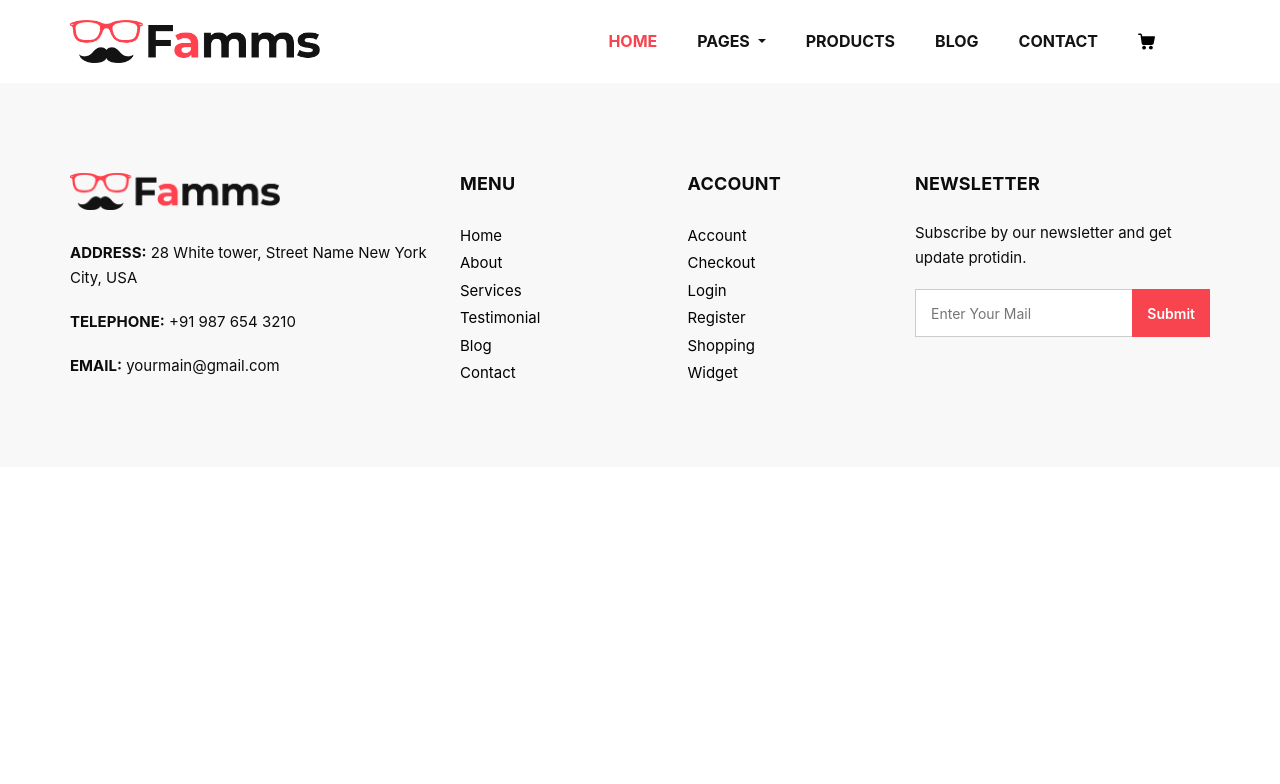
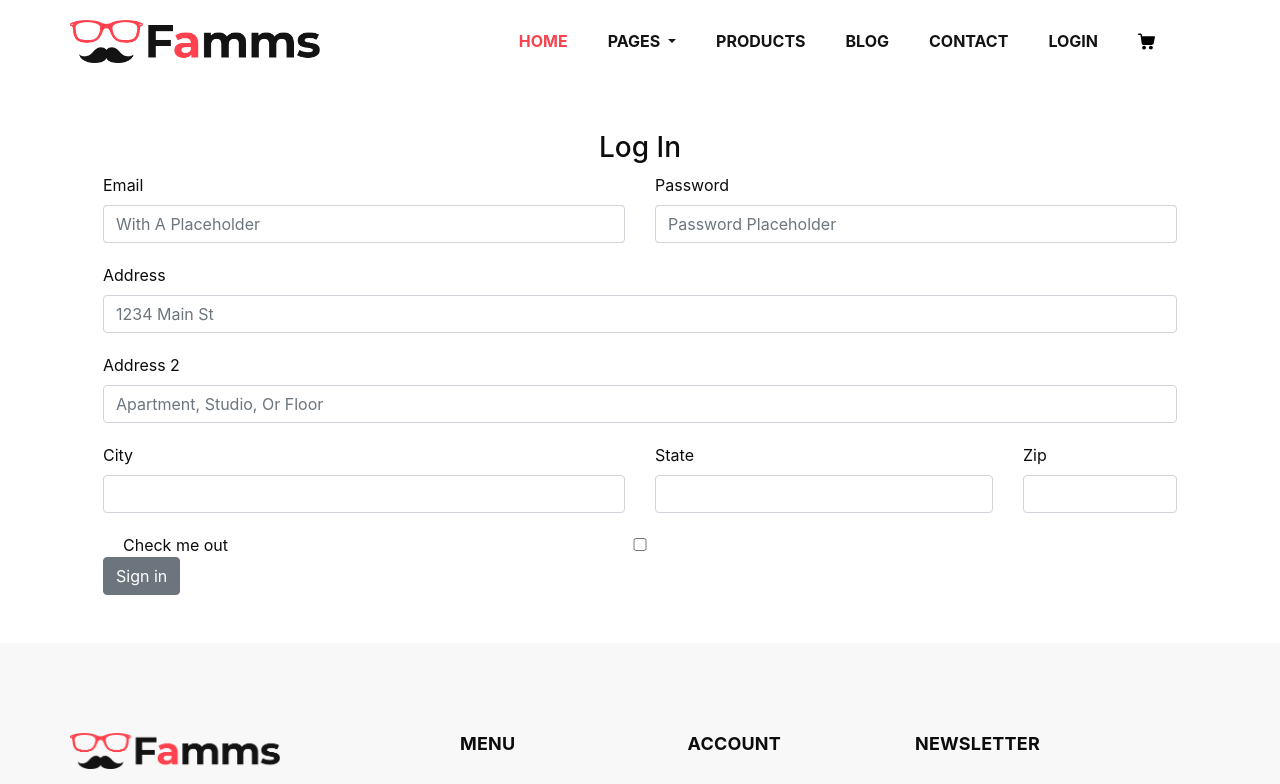
Before and after one commit to jiguladumor/final-project, a React (Create React App) app: page /login in a window 1280 px wide. Shown: the top 784 px of the page. Built offline with nearby package versions, Linux system fonts and the light colour scheme; no server answers; some icons are missing; the HTML template or start-up script is replaced by a standard one.

Commit message:
reactstrap

```diff
--- a/package.json
+++ b/package.json
@@ -10,6 +10,7 @@
     "react-dom": "^18.1.0",
     "react-router-dom": "^5.2.0",
     "react-scripts": "5.0.1",
+    "reactstrap": "^9.0.2",
     "web-vitals": "^2.1.4"
   },
   "scripts": {
--- a/src/App.js
+++ b/src/App.js
@@ -6,6 +6,7 @@ import Testimonial from './Container/Testimonial/Testimonial';
 import Product from './Container/Product/Product';
 import Blog_list from './Container/Blog_list/Blog_list';
 import Contact from './Container/Contact/Contact';
+import Login from './Container/Login/Login';
 import Footer from './Component/Footer/Footer';
 
 function App() {
@@ -19,6 +20,7 @@ function App() {
             <Route exact path={"/products"} component={Product}/>
             <Route exact path={"/blog"} component={Blog_list}/>
             <Route exact path={"/contact"} component={Contact}/>
+            <Route exact path={"/login"} component={Login}/>
         </Switch>
       <Footer/>
     </>
--- a/src/Component/Header/Header.js
+++ b/src/Component/Header/Header.js
@@ -44,6 +44,10 @@ function Header(props) {
                         <li className="nav-item">
                             {/* <a className="nav-link" href="contact.html">Contact</a> */}
                             <NavLink exact className="nav-link" to={"/contact"}>Contact</NavLink>
+                        </li>
+                        <li className="nav-item">
+                            {/* <a className="nav-link" href="contact.html">Contact</a> */}
+                            <NavLink exact className="nav-link" to={"/login"}>Login</NavLink>
                         </li>
                         <li className="nav-item">
                             <a className="nav-link" href="#">
--- /dev/null
+++ b/src/Container/Login/Login.js
@@ -0,0 +1,115 @@
+import React from 'react';
+import { Button , Form , Row , Col , FormGroup , Label , Input } from 'reactstrap';
+
+
+function Login(props) {
+    return (
+        <div className='container p-5'>
+            <h3 className='text-center'>Log In</h3>
+            <Form>
+  <Row>
+    <Col md={6}>
+      <FormGroup>
+        <Label for="exampleEmail">
+          Email
+        </Label>
+        <Input
+          id="exampleEmail"
+          name="email"
+          placeholder="with a placeholder"
+          type="email"
+        />
+      </FormGroup>
+    </Col>
+    <Col md={6}>
+      <FormGroup>
+        <Label for="examplePassword">
+          Password
+        </Label>
+        <Input
+          id="examplePassword"
+          name="password"
+          placeholder="password placeholder"
+          type="password"
+        />
+      </FormGroup>
+    </Col>
+  </Row>
+  <FormGroup>
+    <Label for="exampleAddress">
+      Address
+    </Label>
+    <Input
+      id="exampleAddress"
+      name="address"
+      placeholder="1234 Main St"
+    />
+  </FormGroup>
+  <FormGroup>
+    <Label for="exampleAddress2">
+      Address 2
+    </Label>
+    <Input
+      id="exampleAddress2"
+      name="address2"
+      placeholder="Apartment, studio, or floor"
+    />
+  </FormGroup>
+  <Row>
+    <Col md={6}>
+      <FormGroup>
+        <Label for="exampleCity">
+          City
+        </Label>
+        <Input
+          id="exampleCity"
+          name="city"
+        />
+      </FormGroup>
+    </Col>
+    <Col md={4}>
+      <FormGroup>
+        <Label for="exampleState">
+          State
+        </Label>
+        <Input
+          id="exampleState"
+          name="state"
+        />
+      </FormGroup>
+    </Col>
+    <Col md={2}>
+      <FormGroup>
+        <Label for="exampleZip">
+          Zip
+        </Label>
+        <Input
+          id="exampleZip"
+          name="zip"
+        />
+      </FormGroup>
+    </Col>
+  </Row>
+  <FormGroup check>
+    <Input
+      id="exampleCheck"
+      name="check"
+      type="checkbox"
+    />
+    <Label
+      check
+      for="exampleCheck"
+    >
+      Check me out
+    </Label>
+  </FormGroup>
+  <Button>
+    Sign in
+  </Button>
+</Form>
+
+        </div>
+    );
+}
+
+export default Login;
```
Also changed, not shown: 1 other file (tests, documents, lock files or other folders).
